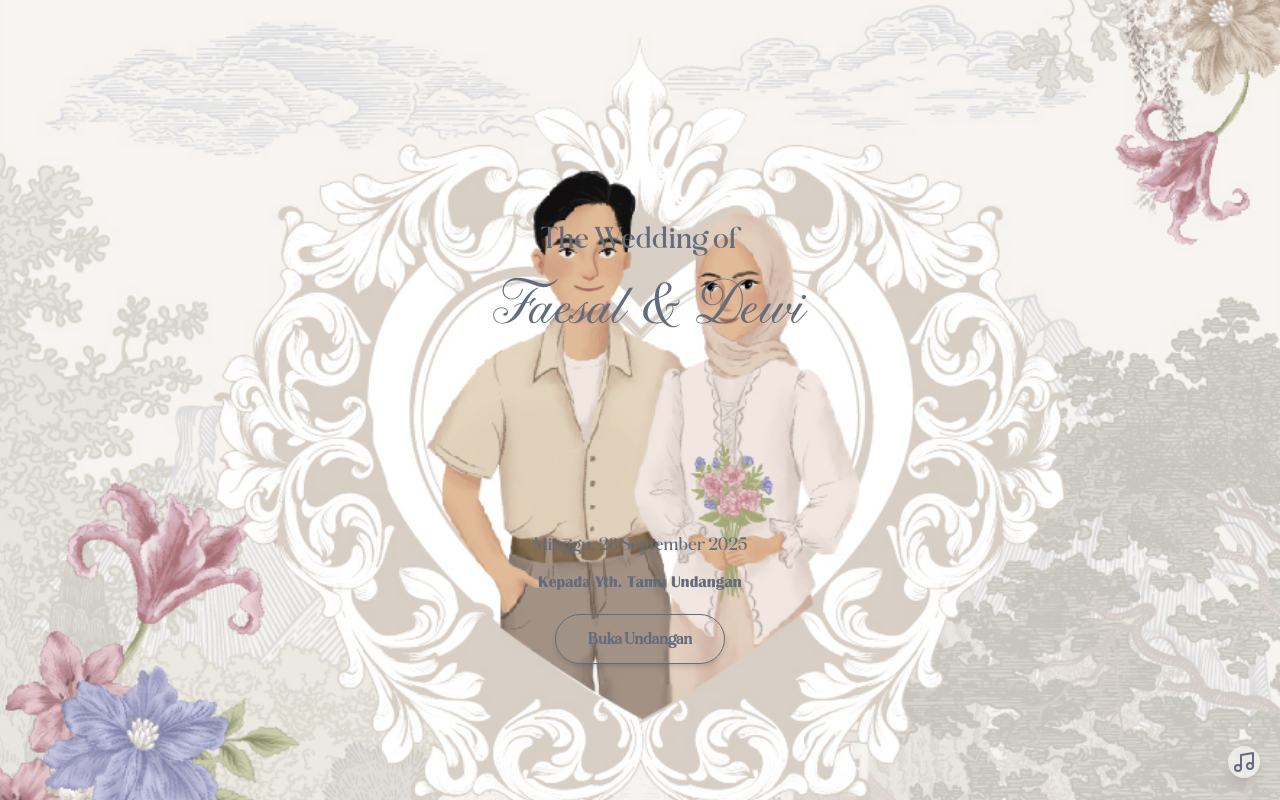
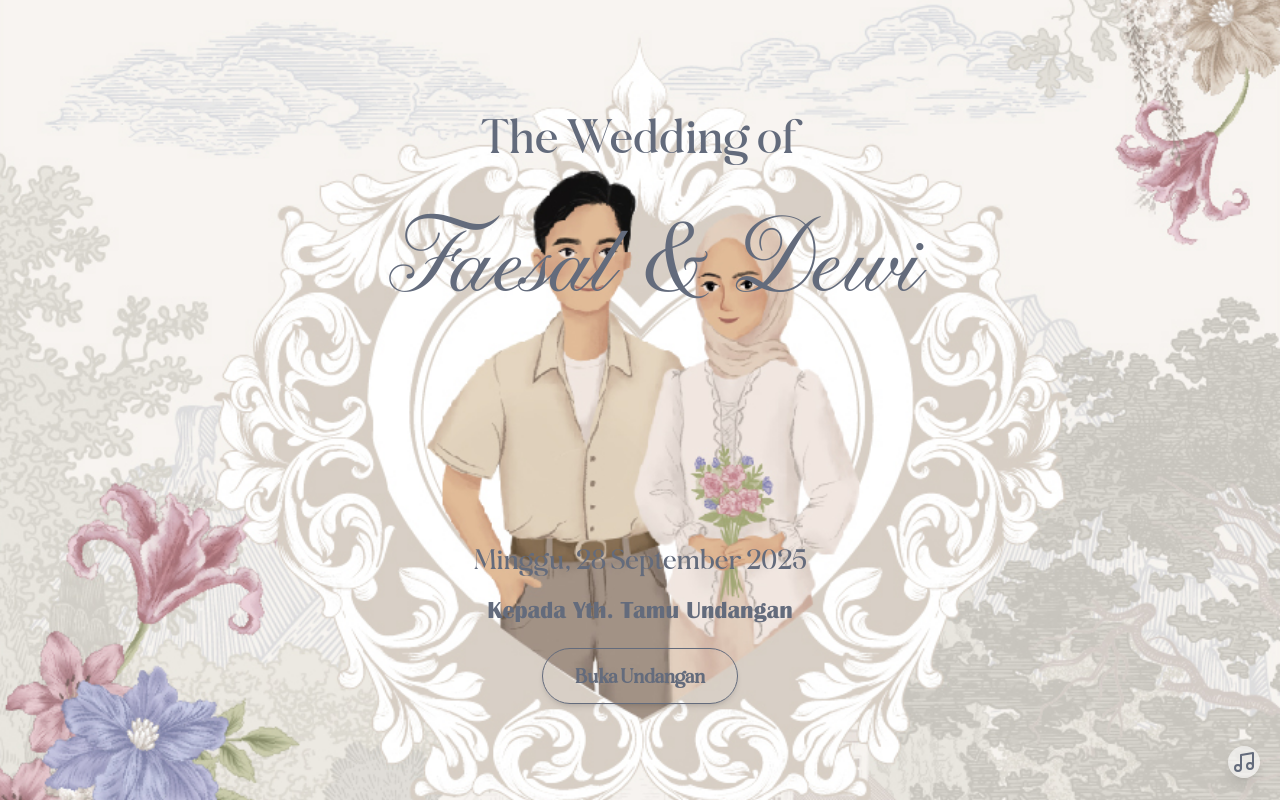
Before and after one commit to faesalzher/wedding-invitation, a React (Vite) app: page / in a window 1280 px wide. Built offline with nearby package versions, Linux system fonts and the light colour scheme.

Commit message:
Perbaikan scaling size

```diff
--- a/src/components/Bride.tsx
+++ b/src/components/Bride.tsx
@@ -8,10 +8,10 @@ const Bride = () => {
   return (
     <section className="h-screen w-full flex">
       {/* Kiri: Teks */}
-      <div className="w-1/2 h-full flex flex-col justify-end p-10 pb-35 bg-bg">
+      <div className="w-1/2 h-full flex flex-col justify-end p-7 pb-35 bg-bg">
         {/* The Bride */}
         <motion.p
-          className="text-xl text-primary italic mb-2 text-left font-olivia text-bg"
+          className="text-3xl text-primary italic mb-2 text-left font-olivia text-bg"
           initial={{ opacity: 0, x: 50 }}
           whileInView={{ opacity: 1, x: 0 }}
           transition={{ duration: 0.8, delay: 0.2 }}
@@ -35,7 +35,7 @@ const Bride = () => {
 
         {/* Putri dari */}
         <motion.p
-          className="text-xl font-abuget text-primary italic mb-1 text-left"
+          className="text-3xl font-abuget text-primary italic mb-1 text-left"
           initial={{ opacity: 0, x: -50 }}
           whileInView={{ opacity: 1, x: 0 }}
           transition={{ duration: 0.8, delay: 0.8 }}
--- a/src/components/Event.tsx
+++ b/src/components/Event.tsx
@@ -31,10 +31,10 @@ const Event = () => {
       style={{
         backgroundImage: `url(${bg})`,
         backgroundPosition: "30% center",
-        backgroundSize: "150%",
+        // backgroundSize: "100%",
       }}
     >
-      <div className="max-w-md w-full bg-white/70 rounded-4xl shadow-sm p-6 text-center">
+      <div className="max-w-md w-full bg-white/70 rounded-4xl shadow-sm p-6 pt-10 text-center">
         <div className="max-w-4xl mx-auto grid md:grid-cols-2 gap-6">
           {/* Akad */}
           <motion.div
@@ -60,14 +60,14 @@ const Event = () => {
             <div className="flex items-center justify-center gap-2 mb-1">
               Pukul 09.00 WIB
             </div>
-            <div className="flex items-center justify-center gap-2 text-primary text-xs italic">
+            <div className="flex items-center justify-center gap-2 mb-1">
               Villa Hamsa, Junrejo, Kota Batu
             </div>
           </motion.div>
 
           {/* Resepsi */}
           <motion.div
-            className="flex items-center justify-center gap-2 text-gray-600 mt-10"
+            className="flex items-center justify-center gap-2 text-gray-600 mt-2"
             variants={textVariants.fadeUp}
             initial="hidden"
             whileInView="visible"
@@ -89,7 +89,7 @@ const Event = () => {
             <div className="flex items-center justify-center gap-2 mb-1">
               Pukul 13.00 WIB
             </div>
-            <div className="flex items-center justify-center gap-2 text-primary text-xs italic">
+            <div className="flex items-center justify-center gap-2 mb-1">
               Villa Hamsa, Junrejo, Kota Batu
             </div>
           </motion.div>
@@ -110,7 +110,7 @@ const Event = () => {
           <MapEmbed />
 
           <motion.p
-            className="text-center text-sm text-gray-600 mt-3 font-belgiano"
+            className="text-center text-2sm text-gray-600 mt-3 font-belgiano"
             variants={textVariants.fadeUp}
             initial="hidden"
             whileInView="visible"
--- a/src/components/Groom.tsx
+++ b/src/components/Groom.tsx
@@ -29,7 +29,7 @@ const Groom = () => {
         viewport={{ once: true, amount: 0.3 }} // animasi hanya sekali saat 30% komponen masuk viewport
       >
         <motion.p
-          className="text-xl text-primary italic mb-2 text-right font-olivia text-bg"
+          className="text-3xl text-primary italic mb-2 text-right font-olivia text-bg"
           initial={{ opacity: 0, y: 20 }}
           whileInView={{ opacity: 1, y: 0 }}
           transition={{ duration: 0.6, delay: 0.2 }}
@@ -49,7 +49,7 @@ const Groom = () => {
         </motion.h1>
 
         <motion.p
-          className="text-xl font-abuget text-primary italic mb-1 text-right"
+          className="text-3xl font-abuget text-primary italic mb-1 text-right"
           initial={{ opacity: 0, y: 20 }}
           whileInView={{ opacity: 1, y: 0 }}
           transition={{ duration: 0.6, delay: 0.6 }}
--- a/src/components/LandingScreen.tsx
+++ b/src/components/LandingScreen.tsx
@@ -20,7 +20,7 @@ const nameVariants: Variants = {
   visible: {
     opacity: 1,
     scale: 1,
-    transition: { duration: 0.8, ease: "easeOut" }
+    transition: { duration: 0.8, ease: "easeOut" },
   },
 };
 
@@ -29,7 +29,12 @@ const bgVariants: Variants = {
   animate: {
     scale: 1.05,
     y: -20,
-    transition: { duration: 20, repeat: Infinity, repeatType: "mirror", ease: "linear" }
+    transition: {
+      duration: 20,
+      repeat: Infinity,
+      repeatType: "mirror",
+      ease: "linear",
+    },
   },
 };
 
@@ -39,7 +44,7 @@ const LandingScreen = ({ onOpen }: { onOpen: () => void }) => {
 
   return (
     <motion.div
-      className="relative min-h-screen flex flex-col justify-between items-center text-center px-6 p-30 overflow-hidden"
+      className="relative min-h-screen flex flex-col justify-between items-center text-center px-4 sm:px-6 md:px-10 py-20 overflow-hidden"
       initial="initial"
       animate="animate"
     >
@@ -50,9 +55,10 @@ const LandingScreen = ({ onOpen }: { onOpen: () => void }) => {
         variants={bgVariants}
       />
 
-      <div className="relative z-10 flex flex-col items-center pt-20">
+      {/* Main Text */}
+      <div className="relative z-20 flex flex-col items-center max-w-4xl w-full">
         <motion.p
-          className="text-3xl text-primary font-belgiano p-5"
+          className="text-[clamp(1.5rem,4vw,2.5rem)] sm:text-[clamp(2rem,4vw,3rem)] text-primary font-belgiano p-5"
           variants={textVariants}
           initial="hidden"
           animate="visible"
@@ -60,8 +66,9 @@ const LandingScreen = ({ onOpen }: { onOpen: () => void }) => {
         >
           The Wedding of
         </motion.p>
+
         <motion.h1
-          className="text-6xl font-perfume text-primary my-2"
+          className="text-[clamp(3rem,8vw,6rem)] sm:text-[clamp(4rem,8vw,7rem)] font-perfume text-primary my-2"
           variants={nameVariants}
           initial="hidden"
           animate="visible"
@@ -70,9 +77,10 @@ const LandingScreen = ({ onOpen }: { onOpen: () => void }) => {
         </motion.h1>
       </div>
 
-      <div className="relative z-10 mb-4">
+      {/* Guest & Date */}
+      <div className="relative z-10 mb-4 flex flex-col items-center w-full max-w-3xl">
         <motion.p
-          className="text-primary text-lg font-belgiano p-3"
+          className="text-[clamp(1rem,3vw,1.5rem)] sm:text-[clamp(1.2rem,3vw,1.75rem)] text-primary font-belgiano p-3"
           variants={textVariants}
           initial="hidden"
           animate="visible"
@@ -82,7 +90,7 @@ const LandingScreen = ({ onOpen }: { onOpen: () => void }) => {
         </motion.p>
 
         <motion.p
-          className="text-primary font-britannic"
+          className="text-[clamp(0.9rem,2.5vw,1.3rem)] sm:text-[clamp(1rem,2.5vw,1.5rem)] text-primary font-britannic"
           variants={textVariants}
           initial="hidden"
           animate="visible"
@@ -92,14 +100,14 @@ const LandingScreen = ({ onOpen }: { onOpen: () => void }) => {
         </motion.p>
 
         <motion.div
-          className="mt-5 flex justify-center"
+          className="mt-5 flex justify-center w-full"
           initial={{ opacity: 0, y: 20 }}
           animate={{ opacity: 1, y: 0 }}
           transition={{ delay: 1.2, duration: 0.6, ease: "easeOut" }}
         >
           <motion.button
             onClick={onOpen}
-            className="rounded-full border border-primary text-primary px-8 py-3 font-semibold shadow-md relative overflow-hidden transition-colors font-belgiano"
+            className="rounded-full border border-primary text-primary px-6 sm:px-8 py-2 sm:py-3 font-semibold shadow-md relative overflow-hidden transition-colors font-belgiano text-[clamp(0.9rem,2.5vw,1.2rem)] sm:text-[clamp(1rem,2.5vw,1.25rem)]"
             whileHover={{
               scale: 1.08,
               backgroundColor: "#d1fae5",
--- a/src/components/Thankyou.tsx
+++ b/src/components/Thankyou.tsx
@@ -5,19 +5,19 @@ const Thankyou = () => {
 
   return (
     <section
-      className="relative min-h-screen flex flex-col justify-end items-center text-center bg-cover bg-center bg-scroll px-6 p-29"
+      className="relative min-h-screen flex flex-col justify-center items-center text-center bg-cover bg-center bg-scroll px-6"
       style={{
         backgroundImage: `url(${bg})`,
         backgroundPosition: "90% center",
-        backgroundSize: "101%",
+        // backgroundSize: "100%",
       }}
     >
       {/* Overlay supaya teks kontras */}
       <div className="absolute inset-0 bg-black/10"></div>
       <footer className="text-center text-sm text-bg font-semibold relative">
         {/* <img src="https://e7.pngegg.com/pngimages/851/435/png-clipart-two-tribal-java-wayang-shadow-play-ramayana-punokawan-rama-miscellaneous-culture.png" alt="Wayang" className="absolute right-4 bottom-4 h-20 opacity-70" /> */}
-        <p>Terima kasih atas doa dan restunya</p>
-        <p>© Faesal & Dewi 2025</p>
+        {/* <p>Terima kasih atas doa dan restunya</p> */}
+        <p>©Copyright By Faesal & Dewi 2025</p>
       </footer>
     </section>
   );
```
